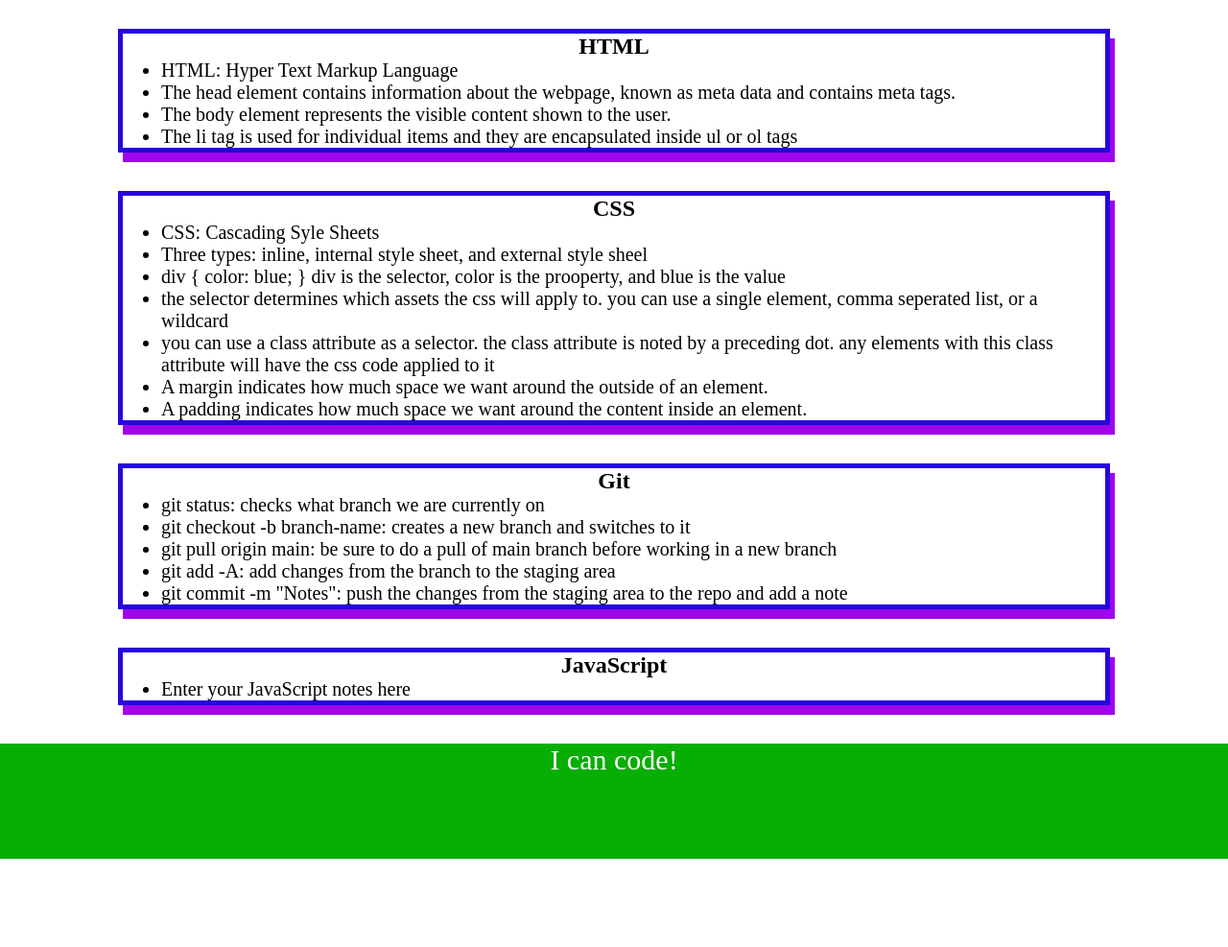
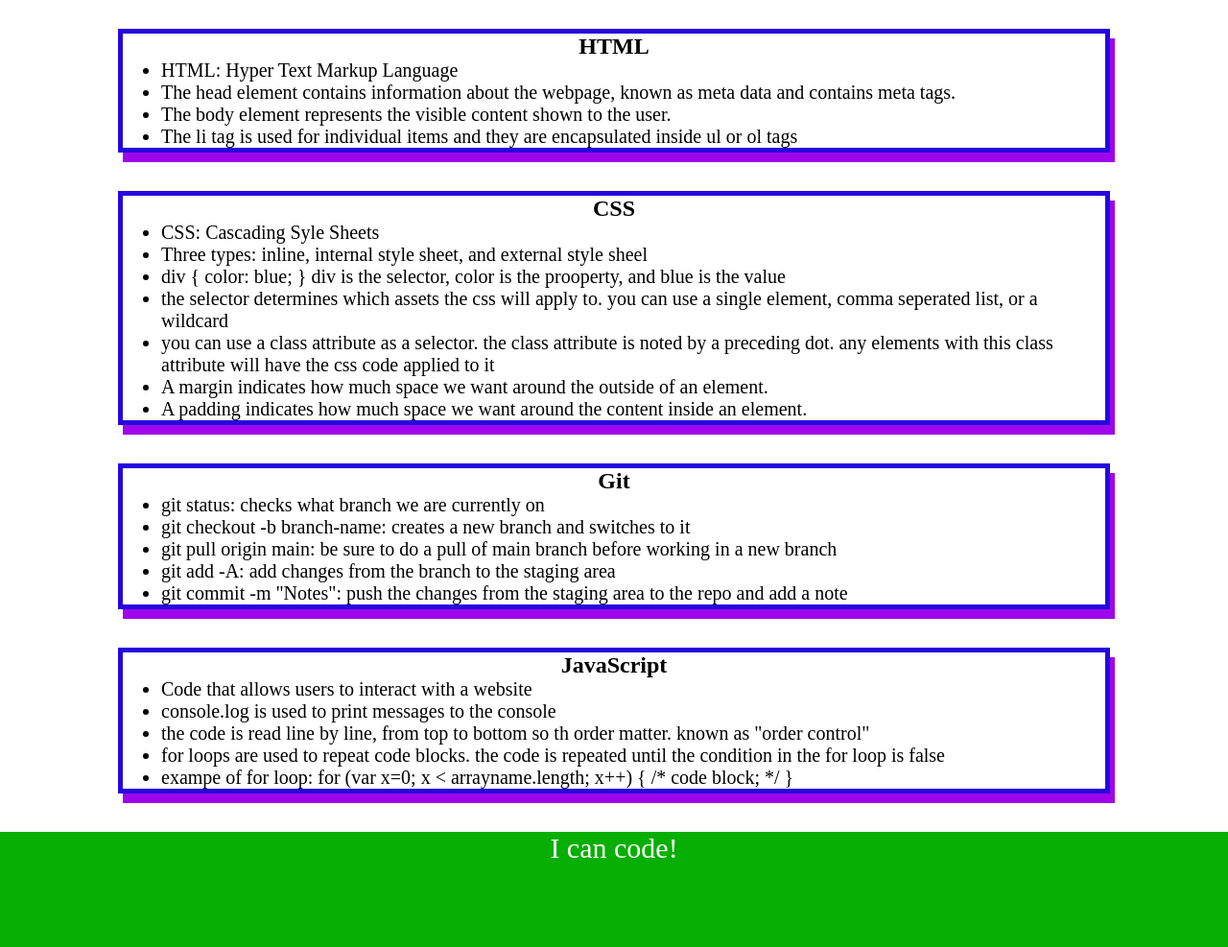
Before and after one commit to tgaytan/prework-study-guide, a plain HTML site: page index.html in a window 1280 px wide. Shown: the part 130-1117 px from the top of the page at 96% size. Before the commit the page ends 1025 px from the top, so only its background shows below. Drawn offline with Linux system fonts and the light colour scheme.

Commit message:
add javascript and js notes

```diff
--- /dev/null
+++ b/assets/script.js
@@ -0,0 +1,22 @@
+/*
+var topic = "HTML";
+
+if (topic === 'HTML') {
+ console.log("Let's study HTML!");
+} else if (topic === 'CSS') {
+ console.log("Let's study CSS!");
+} else if (topic === 'Git') {
+ console.log("Let's study Git!");
+} else if (topic === 'JavaScript') {
+ console.log("Let's study JavaScript!");
+} else {
+ console.log('Please try again!');
+}
+*/
+
+var topics = ['HTML', 'CSS', 'Git', 'JavaScript'];
+
+for (var x=0; x < topics.length; x++)
+{
+    console.log(topics[x]);
+}
--- a/index.html
+++ b/index.html
@@ -11,6 +11,7 @@
     <header id="top">
       <h1>Prework Study Guide</h1>
       <img src="./assets/tricforce.jpeg" alt="Profile image of cat wearing a bow tie." />
+      <h2>✨ Open the Console to See What's Happening ✨</h2>
     </header>
     <main>
       <section class="card" id="html-section">
@@ -50,7 +51,11 @@
       <section class="card" id="javascript-section">
         <h2>JavaScript</h2>
      <ul>
-       <li>Enter your JavaScript notes here</li>
+       <li>Code that allows users to interact with a website</li>
+       <li>console.log is used to print messages to the console</li>
+       <li>the code is read line by line, from top to bottom so th order matter. known as "order control"</li>
+       <li>for loops are used to repeat code blocks. the code is repeated until the condition in the for loop is false</li>
+       <li>exampe of for loop: for (var x=0; x < arrayname.length; x++) { /* code block; */ } </li>
      </ul>
       </section>
     </main>
@@ -58,5 +63,6 @@
     <footer>
       <p>I can code!</p>
     </footer>
+    <script src="./assets/script.js"></script>
   </body>
 </html>
```
